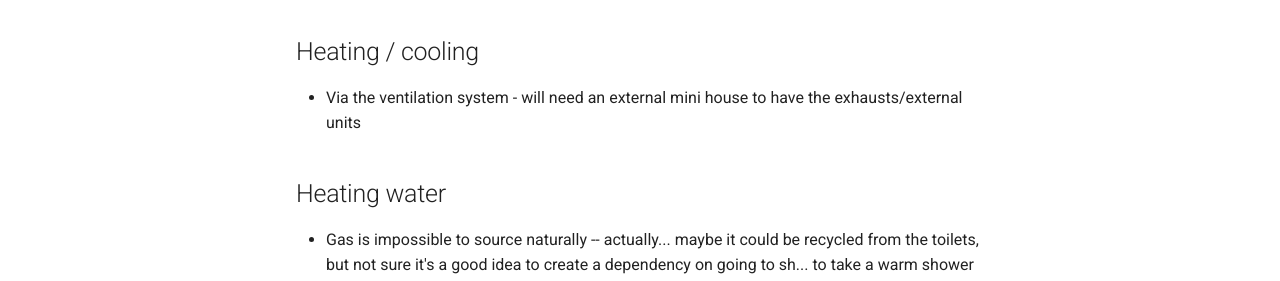
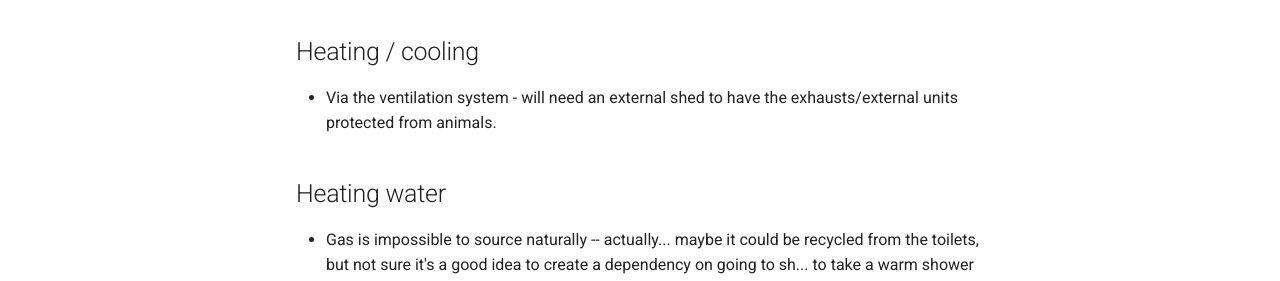
Before and after one commit to poulti/brain-pages, an MkDocs documentation site: the page built from docs/autonomous-underearth-house.md, in a window 1280 px wide and 900 px high, scrolled down 2292 px. Shown: the part 172-453 px from the top of the window. Built offline with MkDocs 1.6.1 and Material for MkDocs 9.7.7, drawn with Linux system fonts in a browser that asks for light colours; comment, search, counter and statistics services are not loaded.

Commit message:
Outside shed

```diff
--- a/docs/autonomous-underearth-house.md
+++ b/docs/autonomous-underearth-house.md
@@ -51,7 +51,7 @@ Overall, probably easier to have a prefab pod that is built for underground cond
 
 # Secondary
 ## Heating / cooling
-- Via the ventilation system - will need an external mini house to have the exhausts/external units
+- Via the ventilation system - will need an external shed to have the exhausts/external units protected from animals.
 
 ## Heating water
 - Gas is impossible to source naturally -- actually... maybe it could be recycled from the toilets, but not sure it's a good idea to create a dependency on going to sh... to take a warm shower :D
```
